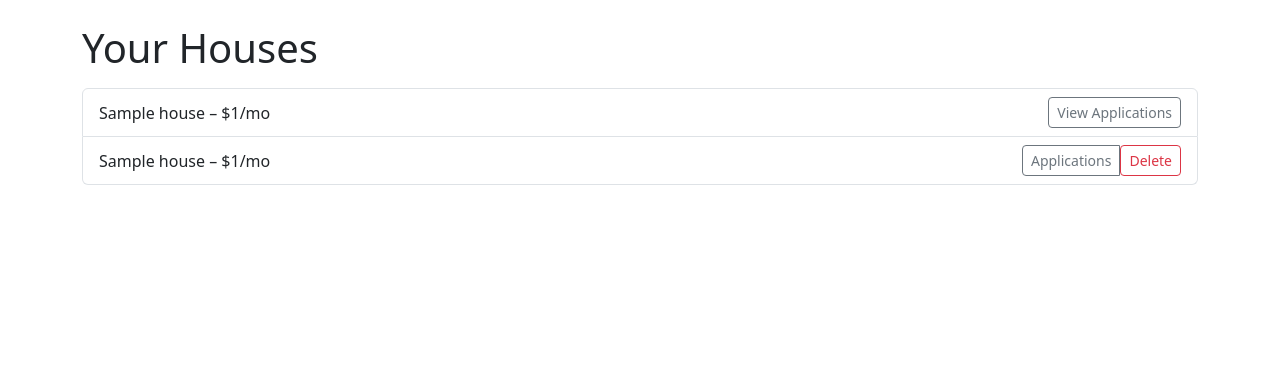
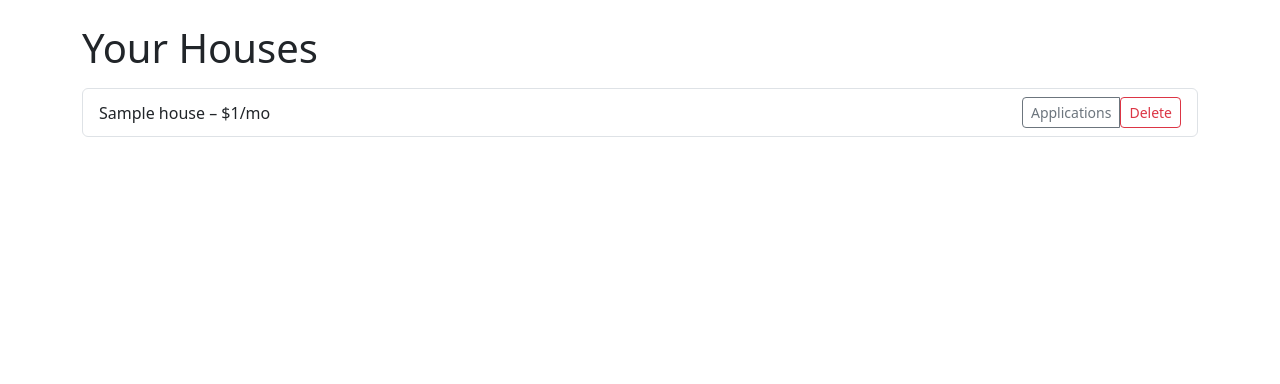
Before and after one commit to stormysea22/renter-screening-app, a Flask app: template templates/dashboard.html in a window 1280 px wide. Shown: the part 56-440 px from the top of the page. Run offline with Flask 3, Linux system fonts and the light colour scheme; the template is opened without the code that fills it: values that come from a table or form of the project are taken from there, others are empty; tables that the repository leaves empty hold one stand-in row (values such as "Sample post").

Commit message:
fix duplicate applications

```diff
--- a/templates/dashboard.html
+++ b/templates/dashboard.html
@@ -5,10 +5,6 @@
 {% if houses %}
   <ul class="list-group mt-3">
     {% for h in houses %}
-      <li class="list-group-item d-flex justify-content-between align-items-center">
-        <span>{{ h.title }} – ${{ h.rent }}/mo</span>
-        <a class="btn btn-outline-secondary btn-sm" href="{{ url_for('view_applications', house_id=h.id) }}">View Applications</a>
-      </li>
       <li class="list-group-item d-flex justify-content-between align-items-center">
         <span>{{ h.title }} – ${{ h.rent }}/mo</span>
 
```
